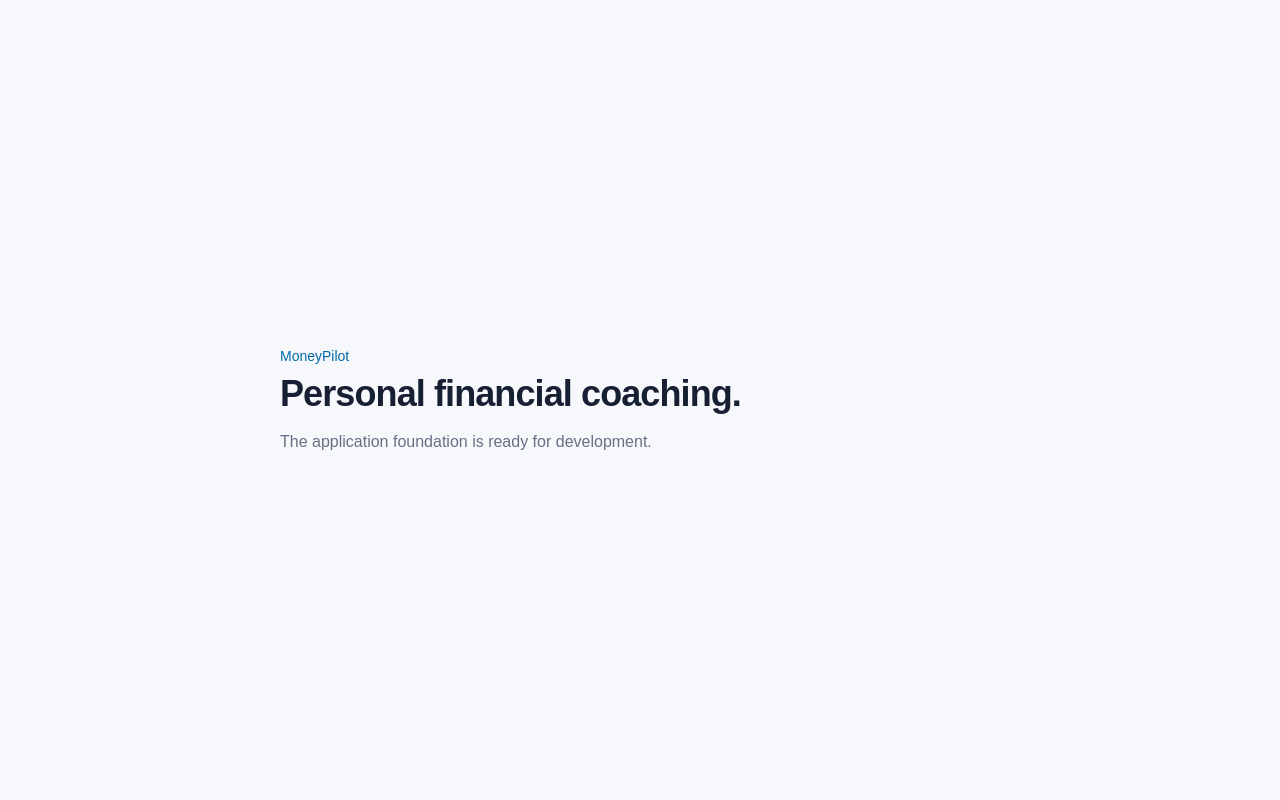
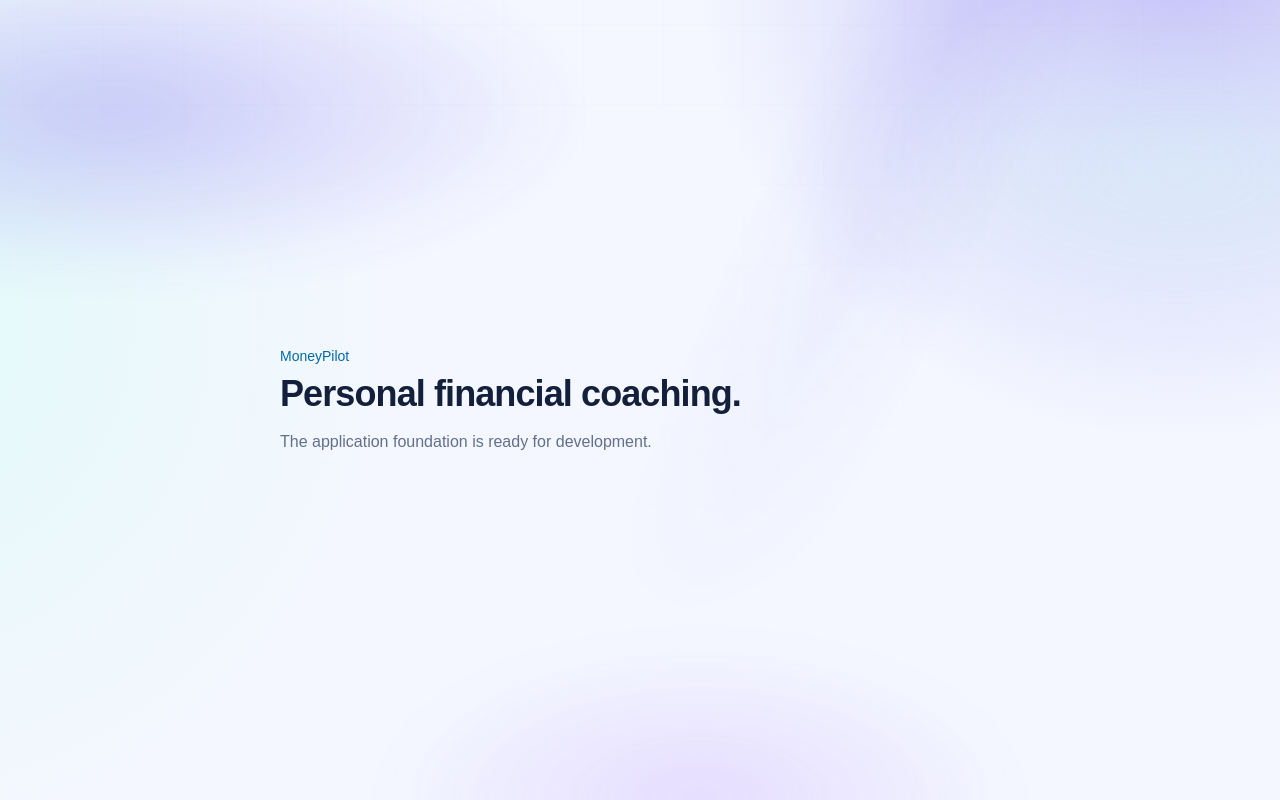
Before and after one commit to zekeriyacindemir/MoneyPilot, a Next.js app in the folder apps/web/: page / in a window 1280 px wide. Built offline with nearby package versions, Linux system fonts and the light colour scheme; no server answers.

Commit message:
style(web): refine dashboard visual system

```diff
--- a/apps/web/src/app/globals.css
+++ b/apps/web/src/app/globals.css
@@ -1,79 +1,88 @@
 @import 'tailwindcss';
 
 :root {
-  --background: #f7f8fc;
-  --foreground: #172033;
-  --card: #ffffff;
-  --card-foreground: #172033;
-  --muted: #f0f2f6;
-  --muted-foreground: #667085;
-  --border: #e4e7ec;
-  --input: #d8dee8;
-  --primary: #315efb;
+  --background: #f4f7ff;
+  --foreground: #13203b;
+  --card: rgb(255 255 255 / 0.82);
+  --card-foreground: #15213b;
+  --muted: #e9eeff;
+  --muted-foreground: #62708d;
+  --border: rgb(111 131 181 / 0.18);
+  --input: #cbd5ef;
+  --primary: #5946e9;
   --primary-foreground: #ffffff;
-  --secondary: #eef2ff;
-  --secondary-foreground: #293f9f;
-  --accent: #eef2ff;
-  --accent-foreground: #293f9f;
-  --destructive: #d92d20;
-  --destructive-foreground: #ffffff;
-  --success: #039855;
-  --success-muted: #ecfdf3;
-  --warning: #dc6803;
-  --warning-muted: #fffaeb;
-  --ring: #315efb;
-  --sidebar: #fbfcfe;
-  --sidebar-foreground: #475467;
-  --sidebar-active: #eef2ff;
-  --chart-income: #12b76a;
-  --chart-expense: #f04438;
+  --secondary: #e8e5ff;
+  --secondary-foreground: #4032ae;
+  --accent: #dbfbf7;
+  --accent-foreground: #04766f;
+  --destructive: #df4565;
+  --destructive-foreground: #fff;
+  --success: #00a98f;
+  --success-muted: #daf9f1;
+  --warning: #bd7600;
+  --warning-muted: #fff2cf;
+  --ring: #7868ff;
+  --sidebar: rgb(250 251 255 / 0.76);
+  --sidebar-foreground: #596783;
+  --sidebar-active: #e9e7ff;
+  --chart-income: #13bda8;
+  --chart-expense: #ee6b82;
+  --glow: rgb(89 70 233 / 0.14);
 }
 
 .dark {
-  --background: #101828;
-  --foreground: #f8fafc;
-  --card: #182230;
-  --card-foreground: #f8fafc;
-  --muted: #202c3d;
-  --muted-foreground: #98a2b3;
-  --border: #2a3648;
-  --input: #344054;
-  --primary: #84adff;
-  --primary-foreground: #101828;
-  --secondary: #22345e;
-  --secondary-foreground: #c7d7fe;
-  --accent: #22345e;
-  --accent-foreground: #dbe7ff;
-  --destructive: #f97066;
-  --destructive-foreground: #101828;
-  --success: #6ce9a6;
-  --success-muted: #123327;
-  --warning: #fec84b;
-  --warning-muted: #3a2e13;
-  --ring: #84adff;
-  --sidebar: #101828;
-  --sidebar-foreground: #98a2b3;
-  --sidebar-active: #22345e;
-  --chart-income: #6ce9a6;
-  --chart-expense: #fda29b;
+  --background: #080d1d;
+  --foreground: #edf1ff;
+  --card: rgb(19 28 54 / 0.76);
+  --card-foreground: #f3f5ff;
+  --muted: #1a2544;
+  --muted-foreground: #98a6c5;
+  --border: rgb(156 176 255 / 0.14);
+  --input: #354267;
+  --primary: #9587ff;
+  --primary-foreground: #0b1023;
+  --secondary: #28245d;
+  --secondary-foreground: #d7d3ff;
+  --accent: #103d48;
+  --accent-foreground: #82eee1;
+  --destructive: #ff8298;
+  --destructive-foreground: #260914;
+  --success: #4ee0c8;
+  --success-muted: #123d42;
+  --warning: #ffcc68;
+  --warning-muted: #493816;
+  --ring: #a89dff;
+  --sidebar: rgb(11 17 36 / 0.74);
+  --sidebar-foreground: #a6b2cf;
+  --sidebar-active: #272354;
+  --chart-income: #40d7c3;
+  --chart-expense: #ff8298;
+  --glow: rgb(124 105 255 / 0.22);
 }
 
 * { border-color: var(--border); }
 html { background: var(--background); }
-body { min-height: 100vh; background: var(--background); color: var(--foreground); font-family: Arial, Helvetica, sans-serif; }
+body { position: relative; isolation: isolate; min-height: 100vh; overflow-x: hidden; background: radial-gradient(circle at 92% -5%, color-mix(in srgb, var(--primary) 30%, transparent), transparent 30rem), radial-gradient(circle at -10% 40%, color-mix(in srgb, var(--accent) 75%, transparent), transparent 32rem), var(--background); color: var(--foreground); font-family: Arial, Helvetica, sans-serif; }
+body > * { position: relative; z-index: 1; }
+body::before, body::after { content: ''; pointer-events: none; position: fixed; inset: 0; z-index: 0; }
+body::before { opacity: .72; background: linear-gradient(115deg, transparent 0 42%, color-mix(in srgb, var(--primary) 12%, transparent) 50%, transparent 58%), repeating-linear-gradient(90deg, transparent 0 79px, color-mix(in srgb, var(--foreground) 4%, transparent) 80px), repeating-linear-gradient(0deg, transparent 0 79px, color-mix(in srgb, var(--foreground) 4%, transparent) 80px); mask-image: linear-gradient(to bottom, #000, transparent 80%); animation: fintech-grid 18s linear infinite; }
+body::after { inset: -20%; opacity: .78; background: radial-gradient(ellipse 38% 22% at 22% 25%, color-mix(in srgb, var(--primary) 33%, transparent), transparent 68%), radial-gradient(ellipse 30% 24% at 80% 30%, color-mix(in srgb, var(--accent) 60%, transparent), transparent 66%), radial-gradient(ellipse 26% 20% at 54% 85%, color-mix(in srgb, #ac74ff 27%, transparent), transparent 68%); filter: blur(26px); animation: fintech-aurora 16s ease-in-out infinite alternate; }
+@keyframes fintech-grid { from { background-position: 0 0, 0 0, 0 0; } to { background-position: 480px 0, 80px 0, 0 80px; } }
+@keyframes fintech-aurora { from { transform: translate3d(-2%, -1%, 0) scale(1); } to { transform: translate3d(3%, 2%, 0) scale(1.1); } }
 button, a { -webkit-tap-highlight-color: transparent; }
-button, a, input, select, textarea { transition: color 150ms ease, background-color 150ms ease, border-color 150ms ease, box-shadow 150ms ease; }
-:focus-visible { outline: 2px solid var(--ring); outline-offset: 2px; }
-@media (prefers-reduced-motion: reduce) { *, *::before, *::after { scroll-behavior: auto !important; transition-duration: 0.01ms !important; animation-duration: 0.01ms !important; animation-iteration-count: 1 !important; } }
+button, a, input, select, textarea { transition: color 150ms ease, background-color 150ms ease, border-color 150ms ease, box-shadow 150ms ease, transform 150ms ease; }
+::selection { background: var(--primary); color: var(--primary-foreground); }
+:focus-visible { outline: 2px solid var(--ring); outline-offset: 3px; }
+@media (prefers-reduced-motion: reduce) { *, *::before, *::after { scroll-behavior: auto !important; transition-duration: .01ms !important; animation-duration: .01ms !important; animation-iteration-count: 1 !important; } }
 
-/* Feature controls use Part 1 semantic tokens while preserving their existing behaviour. */
-main input, main select, main textarea { border-color: var(--input) !important; background: var(--card) !important; color: var(--foreground) !important; }
+/* Semantic compatibility layer for feature pages. */
+main input, main select, main textarea { border-color: var(--input) !important; background: color-mix(in srgb, var(--card) 88%, var(--background)) !important; color: var(--foreground) !important; }
 main .bg-white, main .bg-slate-50 { background-color: var(--card) !important; }
 main .bg-slate-100 { background-color: var(--muted) !important; }
 main .border-slate-100, main .border-slate-200 { border-color: var(--border) !important; }
 main .text-slate-950, main .text-slate-900, main .text-slate-800 { color: var(--foreground) !important; }
 main .text-slate-700, main .text-slate-600, main .text-slate-500, main .text-slate-400 { color: var(--muted-foreground) !important; }
-main .bg-slate-950, main .bg-slate-900 { background-color: var(--primary) !important; }
+main .bg-slate-950, main .bg-slate-900 { background: linear-gradient(135deg, var(--primary), color-mix(in srgb, var(--primary) 60%, #9b7dff)) !important; }
 main .bg-slate-950.text-white, main .bg-slate-900.text-white { color: var(--primary-foreground) !important; }
 main .bg-blue-50 { background-color: var(--secondary) !important; }
 main .text-blue-700 { color: var(--secondary-foreground) !important; }
@@ -82,11 +91,10 @@ main .text-emerald-700 { color: var(--success) !important; }
 main .bg-amber-50 { background-color: var(--warning-muted) !important; }
 main .text-amber-700 { color: var(--warning) !important; }
 main .bg-rose-50 { background-color: color-mix(in srgb, var(--destructive) 12%, var(--card)) !important; }
-main .text-rose-700, main .text-rose-800 { color: var(--destructive) !important; }
+main .text-rose-700, main .text-rose-800, main .text-red-600, main .text-red-700 { color: var(--destructive) !important; }
 main .focus\:border-blue-500:focus { border-color: var(--ring) !important; }
 main .focus\:ring-blue-100:focus { --tw-ring-color: var(--secondary) !important; }
-main [role='dialog'] { max-height: calc(100dvh - 2rem); overflow-y: auto; background: var(--card) !important; color: var(--card-foreground) !important; }
+main [role='dialog'] { max-height: calc(100dvh - 2rem); overflow-y: auto; background: var(--card) !important; color: var(--card-foreground) !important; box-shadow: 0 24px 70px rgb(1 7 26 / .36) !important; }
 main [role='dialog'] form > div:last-child { position: sticky; bottom: -1px; margin-top: 1.5rem; border-top: 1px solid var(--border); background: var(--card); padding-top: 1rem; }
-main .rounded-2xl { box-shadow: 0 1px 2px rgb(16 24 40 / 0.04); }
 main article { transition: background-color 150ms ease, transform 150ms ease; }
-@media (hover: hover) { main article:hover { background: color-mix(in srgb, var(--muted) 45%, transparent); } }
+@media (hover: hover) { main article:hover { background: color-mix(in srgb, var(--muted) 36%, transparent); } }
--- a/apps/web/src/features/dashboard/components/ui.tsx
+++ b/apps/web/src/features/dashboard/components/ui.tsx
@@ -2,11 +2,13 @@ import type { ButtonHTMLAttributes, ReactNode } from 'react';
 import { Icon, type IconName } from './icons';
 
 export function PageHeader({ eyebrow, title, description, action }: { action?: ReactNode; description: string; eyebrow?: string; title: string }) { return <div className="flex flex-col gap-4 sm:flex-row sm:items-end sm:justify-between"><div>{eyebrow ? <p className="text-xs font-semibold uppercase tracking-[0.16em] text-[var(--primary)]">{eyebrow}</p> : null}<h1 className="mt-1 text-2xl font-semibold tracking-tight text-[var(--foreground)] sm:text-3xl">{title}</h1><p className="mt-2 max-w-2xl text-sm leading-6 text-[var(--muted-foreground)]">{description}</p></div>{action ? <div className="shrink-0">{action}</div> : null}</div>; }
-export function DashboardCard({ children, className = '' }: { children?: ReactNode; className?: string }) { return <section className={`rounded-2xl border bg-[var(--card)] text-[var(--card-foreground)] shadow-[0_1px_2px_rgb(16_24_40_/_0.04)] ${className}`}>{children}</section>; }
+export function DashboardCard({ children, className = '' }: { children?: ReactNode; className?: string }) { return <section className={`rounded-2xl border border-[var(--border)] bg-[var(--card)] text-[var(--card-foreground)] shadow-[0_14px_35px_rgb(8_13_29_/_0.06)] backdrop-blur-xl ${className}`}>{children}</section>; }
 export function SectionHeader({ title, description, action }: { action?: ReactNode; description?: string; title: string }) { return <div className="flex items-start justify-between gap-4"><div><h2 className="text-base font-semibold tracking-tight text-[var(--card-foreground)]">{title}</h2>{description ? <p className="mt-1 text-sm text-[var(--muted-foreground)]">{description}</p> : null}</div>{action ? <div className="shrink-0">{action}</div> : null}</div>; }
-export function StatCard({ label, value, detail, icon, tone = 'neutral' }: { detail: string; icon?: IconName; label: string; tone?: 'neutral' | 'positive' | 'warning'; value: string }) { const toneClasses = { neutral: 'bg-[var(--muted)] text-[var(--muted-foreground)]', positive: 'bg-[var(--success-muted)] text-[var(--success)]', warning: 'bg-[var(--warning-muted)] text-[var(--warning)]' }; return <DashboardCard className="group p-5 transition hover:-translate-y-0.5 hover:shadow-md sm:p-6"><div className="flex items-start justify-between gap-3"><p className="text-sm font-medium text-[var(--muted-foreground)]">{label}</p>{icon ? <span className={`flex size-9 items-center justify-center rounded-xl ${toneClasses[tone]}`}><Icon name={icon} className="size-4" /></span> : null}</div><p className="mt-4 text-2xl font-semibold tracking-tight text-[var(--card-foreground)] tabular-nums sm:text-3xl">{value}</p><span className={`mt-4 inline-flex rounded-full px-2.5 py-1 text-xs font-semibold ${toneClasses[tone]}`}>{detail}</span></DashboardCard>; }
+export function StatCard({ label, value, detail, icon, tone = 'neutral' }: { detail: string; icon?: IconName; label: string; tone?: 'neutral' | 'positive' | 'warning'; value: string }) { const toneClasses = { neutral: 'bg-[var(--muted)] text-[var(--muted-foreground)]', positive: 'bg-[var(--success-muted)] text-[var(--success)]', warning: 'bg-[var(--warning-muted)] text-[var(--warning)]' }; return <DashboardCard className="group relative overflow-hidden p-5 transition duration-200 hover:-translate-y-1 hover:shadow-[0_18px_40px_rgb(8_13_29_/_0.12)] sm:p-6"><span className="absolute -right-8 -top-8 size-28 rounded-full bg-[var(--primary)] opacity-[.07] blur-2xl" /><div className="relative flex items-start justify-between gap-3"><p className="text-sm font-medium text-[var(--muted-foreground)]">{label}</p>{icon ? <span className={`flex size-10 items-center justify-center rounded-2xl ${toneClasses[tone]}`}><Icon name={icon} className="size-4" /></span> : null}</div><p className="relative mt-5 text-2xl font-semibold tracking-tight text-[var(--card-foreground)] tabular-nums sm:text-3xl">{value}</p><span className={`relative mt-4 inline-flex rounded-full px-2.5 py-1 text-xs font-semibold ${toneClasses[tone]}`}>{detail}</span></DashboardCard>; }
 export function EmptyState({ icon, title, description, action }: { action?: ReactNode; description: string; icon: IconName; title: string }) { return <div className="flex min-h-48 flex-col items-center justify-center rounded-xl border border-dashed bg-[var(--muted)]/50 px-5 py-8 text-center"><span className="flex size-10 items-center justify-center rounded-xl bg-[var(--card)] text-[var(--muted-foreground)] shadow-sm"><Icon name={icon} className="size-5" /></span><h3 className="mt-4 text-sm font-semibold text-[var(--card-foreground)]">{title}</h3><p className="mt-1 max-w-sm text-sm leading-6 text-[var(--muted-foreground)]">{description}</p>{action ? <div className="mt-4">{action}</div> : null}</div>; }
 export function ErrorState({ title = 'Bir şeyler ters gitti', description, onRetry }: { description: string; onRetry?: () => void; title?: string }) { return <DashboardCard className="p-6"><p className="font-semibold text-[var(--card-foreground)]">{title}</p><p className="mt-1 text-sm text-[var(--muted-foreground)]">{description}</p>{onRetry ? <button type="button" onClick={onRetry} className="mt-4 rounded-xl bg-[var(--primary)] px-4 py-2.5 text-sm font-semibold text-[var(--primary-foreground)]">Tekrar dene</button> : null}</DashboardCard>; }
 export function Avatar({ name, className = '' }: { className?: string; name?: string | null }) { const initials = (name ?? 'MoneyPilot').trim().split(/\s+/).slice(0, 2).map((part) => part.charAt(0).toUpperCase()).join(''); return <span className={`inline-flex size-9 shrink-0 items-center justify-center rounded-full bg-[var(--primary)] text-xs font-semibold text-[var(--primary-foreground)] ${className}`}>{initials}</span>; }
 export function IconButton({ children, label, className = '', type = 'button', ...properties }: ButtonHTMLAttributes<HTMLButtonElement> & { children: ReactNode; label: string }) { return <button type={type} aria-label={label} className={`inline-flex size-10 items-center justify-center rounded-xl text-[var(--muted-foreground)] hover:bg-[var(--muted)] hover:text-[var(--foreground)] disabled:pointer-events-none disabled:opacity-50 ${className}`} {...properties}>{children}</button>; }
+export function Button({ children, className = '', variant = 'primary', ...properties }: ButtonHTMLAttributes<HTMLButtonElement> & { children: ReactNode; variant?: 'primary' | 'secondary' | 'ghost' | 'danger' }) { const variants = { primary: 'bg-[linear-gradient(135deg,var(--primary),#987bff)] text-[var(--primary-foreground)] shadow-[0_8px_20px_var(--glow)] hover:-translate-y-0.5', secondary: 'border bg-[var(--secondary)] text-[var(--secondary-foreground)] hover:bg-[var(--muted)]', ghost: 'text-[var(--muted-foreground)] hover:bg-[var(--muted)] hover:text-[var(--foreground)]', danger: 'bg-[var(--destructive)] text-[var(--destructive-foreground)]' }; return <button className={`inline-flex min-h-10 items-center justify-center rounded-xl px-4 py-2.5 text-sm font-semibold disabled:pointer-events-none disabled:opacity-50 ${variants[variant]} ${className}`} {...properties}>{children}</button>; }
+export function StatusBadge({ children, tone = 'neutral' }: { children: ReactNode; tone?: 'neutral' | 'success' | 'warning' | 'danger' }) { const tones = { neutral: 'bg-[var(--muted)] text-[var(--muted-foreground)]', success: 'bg-[var(--success-muted)] text-[var(--success)]', warning: 'bg-[var(--warning-muted)] text-[var(--warning)]', danger: 'bg-[color-mix(in_srgb,var(--destructive)_12%,var(--card))] text-[var(--destructive)]' }; return <span className={`inline-flex rounded-full px-2.5 py-1 text-xs font-semibold ${tones[tone]}`}>{children}</span>; }
 export function SkeletonCard() { return <div aria-hidden="true" className="animate-pulse rounded-2xl border bg-[var(--card)] p-6"><div className="h-4 w-24 rounded bg-[var(--muted)]" /><div className="mt-4 h-8 w-32 rounded bg-[var(--muted)]" /><div className="mt-5 h-5 w-20 rounded-full bg-[var(--muted)]" /></div>; }
```
